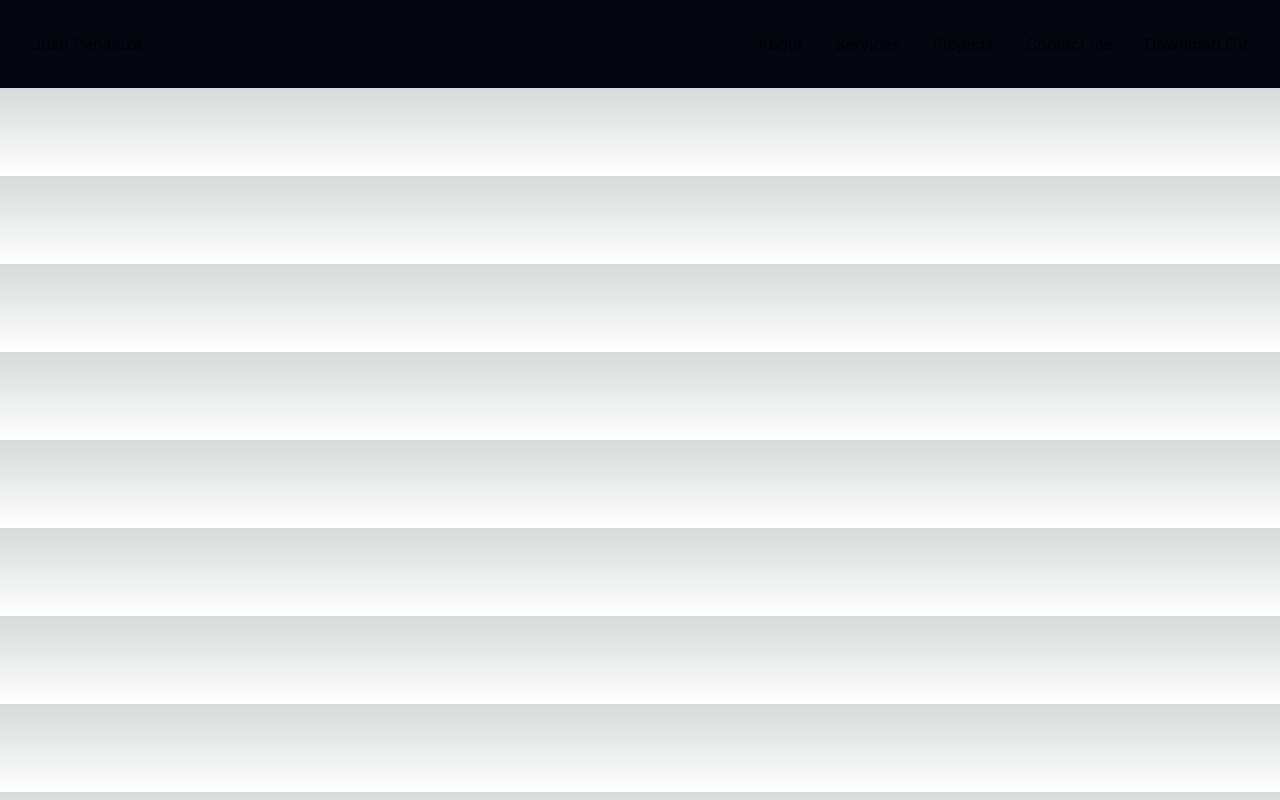
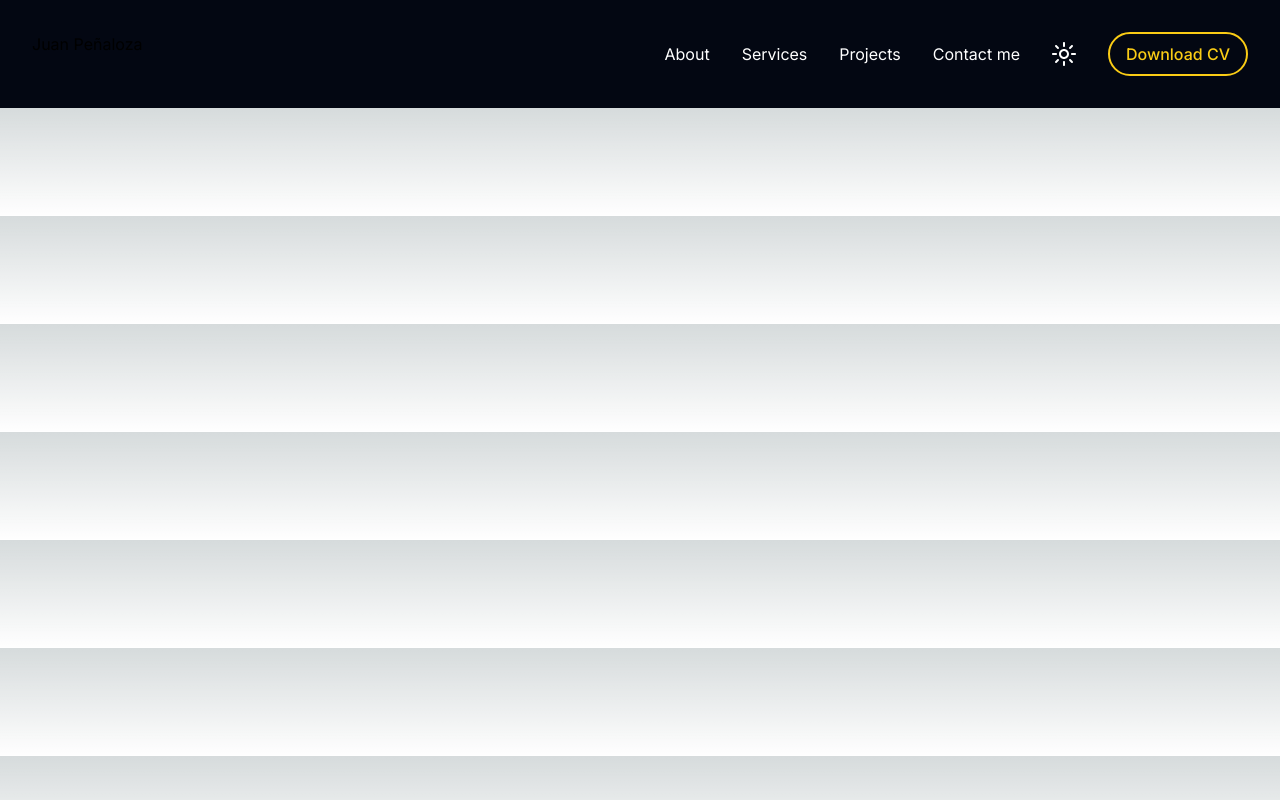
Before and after one commit to aziz3d/portfolio, a Next.js app: page / in a window 1280 px wide. Built offline with nearby package versions, Linux system fonts and the light colour scheme.

Commit message:
feat: :sparkles: Finish the basic navbar structure

```diff
--- /dev/null
+++ b/src/assets/svg/index.tsx
@@ -0,0 +1,43 @@
+// All icons from https://www.flaticon.com/
+
+import React from "react";
+
+export function SunIcon({ ...restProps }) {
+	return (
+		<svg
+			xmlns="http://www.w3.org/2000/svg"
+			viewBox="0 0 24 24"
+			{...restProps}
+		>
+			<path d="M12,17c-2.76,0-5-2.24-5-5s2.24-5,5-5,5,2.24,5,5-2.24,5-5,5Zm0-8c-1.65,0-3,1.35-3,3s1.35,3,3,3,3-1.35,3-3-1.35-3-3-3Zm1-5V1c0-.55-.45-1-1-1s-1,.45-1,1v3c0,.55,.45,1,1,1s1-.45,1-1Zm0,19v-3c0-.55-.45-1-1-1s-1,.45-1,1v3c0,.55,.45,1,1,1s1-.45,1-1ZM5,12c0-.55-.45-1-1-1H1c-.55,0-1,.45-1,1s.45,1,1,1h3c.55,0,1-.45,1-1Zm19,0c0-.55-.45-1-1-1h-3c-.55,0-1,.45-1,1s.45,1,1,1h3c.55,0,1-.45,1-1ZM6.71,6.71c.39-.39,.39-1.02,0-1.41l-2-2c-.39-.39-1.02-.39-1.41,0s-.39,1.02,0,1.41l2,2c.2,.2,.45,.29,.71,.29s.51-.1,.71-.29Zm14,14c.39-.39,.39-1.02,0-1.41l-2-2c-.39-.39-1.02-.39-1.41,0s-.39,1.02,0,1.41l2,2c.2,.2,.45,.29,.71,.29s.51-.1,.71-.29Zm-16,0l2-2c.39-.39,.39-1.02,0-1.41s-1.02-.39-1.41,0l-2,2c-.39,.39-.39,1.02,0,1.41,.2,.2,.45,.29,.71,.29s.51-.1,.71-.29ZM18.71,6.71l2-2c.39-.39,.39-1.02,0-1.41s-1.02-.39-1.41,0l-2,2c-.39,.39-.39,1.02,0,1.41,.2,.2,.45,.29,.71,.29s.51-.1,.71-.29Z" />
+		</svg>
+	);
+}
+
+export function MoonIcon({ ...restProps }) {
+	return (
+		<svg
+			xmlns="http://www.w3.org/2000/svg"
+			id="Layer_1"
+			data-name="Layer 1"
+			viewBox="0 0 24 24"
+			{...restProps}
+		>
+			<path d="m15.028,20.443c-2.914-1.67-6.028-4.765-6.028-8.443s3.112-6.771,6.025-8.441c.732-.42,1.124-1.244.929-2.042C15.62.152,14.14.047,14.14.047,7.615-.467,1.833,3.33.372,9.076c-.902,3.547-.166,7.087,2.073,9.966,2.414,3.105,6.308,4.958,10.415,4.958.462,0,.907-.015,1.344-.051.868-.073,1.572-.668,1.752-1.481.179-.805-.186-1.6-.928-2.025Zm-2.168,1.558c-3.495,0-6.798-1.565-8.836-4.187-1.852-2.381-2.461-5.31-1.715-8.245C3.455,5.065,7.846,2,12.961,2c.243,0,.488.007.734.021-3.298,1.995-6.695,5.597-6.695,9.979s3.392,7.978,6.696,9.98c-.272.015-.551.021-.836.021Zm10.843-10.504l-1.971,1.606.815,2.484c.112.336-.002.706-.282.922-.281.216-.667.231-.964.038l-2.295-1.495-2.257,1.51c-.14.094-.302.141-.463.141-.176,0-.352-.056-.5-.166-.283-.212-.401-.58-.295-.917l.784-2.513-1.981-1.612c-.267-.226-.364-.594-.243-.922.12-.328.433-.546.782-.546h2.501l.885-2.483c.121-.326.433-.542.781-.542s.66.216.781.542l.885,2.483h2.501c.35,0,.663.219.783.548.12.329.022.698-.246.923Z" />
+		</svg>
+	);
+}
+
+export function DownloadIcon({ ...restProps }) {
+	return (
+		<svg
+			xmlns="http://www.w3.org/2000/svg"
+			id="Outline"
+			viewBox="0 0 24 24"
+			{...restProps}
+		>
+			<path d="M9.878,18.122a3,3,0,0,0,4.244,0l3.211-3.211A1,1,0,0,0,15.919,13.5l-2.926,2.927L13,1a1,1,0,0,0-1-1h0a1,1,0,0,0-1,1l-.009,15.408L8.081,13.5a1,1,0,0,0-1.414,1.415Z" />
+			<path d="M23,16h0a1,1,0,0,0-1,1v4a1,1,0,0,1-1,1H3a1,1,0,0,1-1-1V17a1,1,0,0,0-1-1H1a1,1,0,0,0-1,1v4a3,3,0,0,0,3,3H21a3,3,0,0,0,3-3V17A1,1,0,0,0,23,16Z" />
+		</svg>
+	);
+}
--- a/src/components/Navbar.tsx
+++ b/src/components/Navbar.tsx
@@ -1,16 +1,85 @@
+"use client";
+
+import { DownloadIcon, SunIcon } from "@/assets/svg";
+import { delay } from "@/utils";
 import React from "react";
 
 export default function Navbar() {
+	const [status, setStatus] = React.useState(false);
+
+	const downloadCV = async () => {
+		setStatus(true);
+		await delay(3000);
+		setStatus(false);
+	};
+
 	return (
 		<nav className="flex justify-between p-8 w-screen bg-gray-950">
 			<div>Juan Peñaloza</div>
 			<div>
-				<ul className="flex gap-8">
-					<li>About</li>
-					<li>Services</li>
-					<li>Projects</li>
-					<li>Contact me</li>
-					<li>Download CV</li>
+				<ul className="flex items-center gap-8">
+					<li>
+						<button
+							type="button"
+							title="About"
+							className="text-white rounded-full hover:text-yellow-400 focus:outline-offset-4 focus:outline-yellow-400"
+						>
+							About
+						</button>
+					</li>
+					<li>
+						<button
+							type="button"
+							title="Services"
+							className="text-white rounded-full hover:text-yellow-400 focus:outline-offset-4 focus:outline-yellow-400"
+						>
+							Services
+						</button>
+					</li>
+					<li>
+						<button
+							type="button"
+							title="Projects"
+							className="text-white rounded-full hover:text-yellow-400 focus:outline-offset-4 focus:outline-yellow-400"
+						>
+							Projects
+						</button>
+					</li>
+					<li>
+						<button
+							type="button"
+							title="Contact me"
+							className="text-white rounded-full hover:text-yellow-400 focus:outline-offset-4 focus:outline-yellow-400"
+						>
+							Contact me
+						</button>
+					</li>
+					<li className="h-6">
+						<button
+							type="button"
+							title="Toggle dark mode"
+							className="rounded-full focus:outline-offset-4 focus:outline-yellow-400 fill-white hover:fill-yellow-400"
+						>
+							<SunIcon className="h-6 w-6 fill-inherit" />
+						</button>
+					</li>
+					<li>
+						<button
+							type="button"
+							title="Download CV"
+							className={`flex items-center gap-2 px-4 py-2 text-yellow-400 border-2 border-yellow-400 rounded-full focus:outline-yellow-400 hover:bg-yellow-400 hover:text-gray-950 disabled:bg-yellow-200 disabled:border-yellow-200 disabled:stroke-gray-400 group duration-150`}
+							onClick={downloadCV}
+							disabled={status}
+						>
+							{status ? (
+								<DownloadIcon className="my-1 h-4 w-4 stroke-inherit" />
+							) : (
+								<span className="font-medium">
+									Download CV
+								</span>
+							)}
+						</button>
+					</li>
 				</ul>
 			</div>
 		</nav>
```
